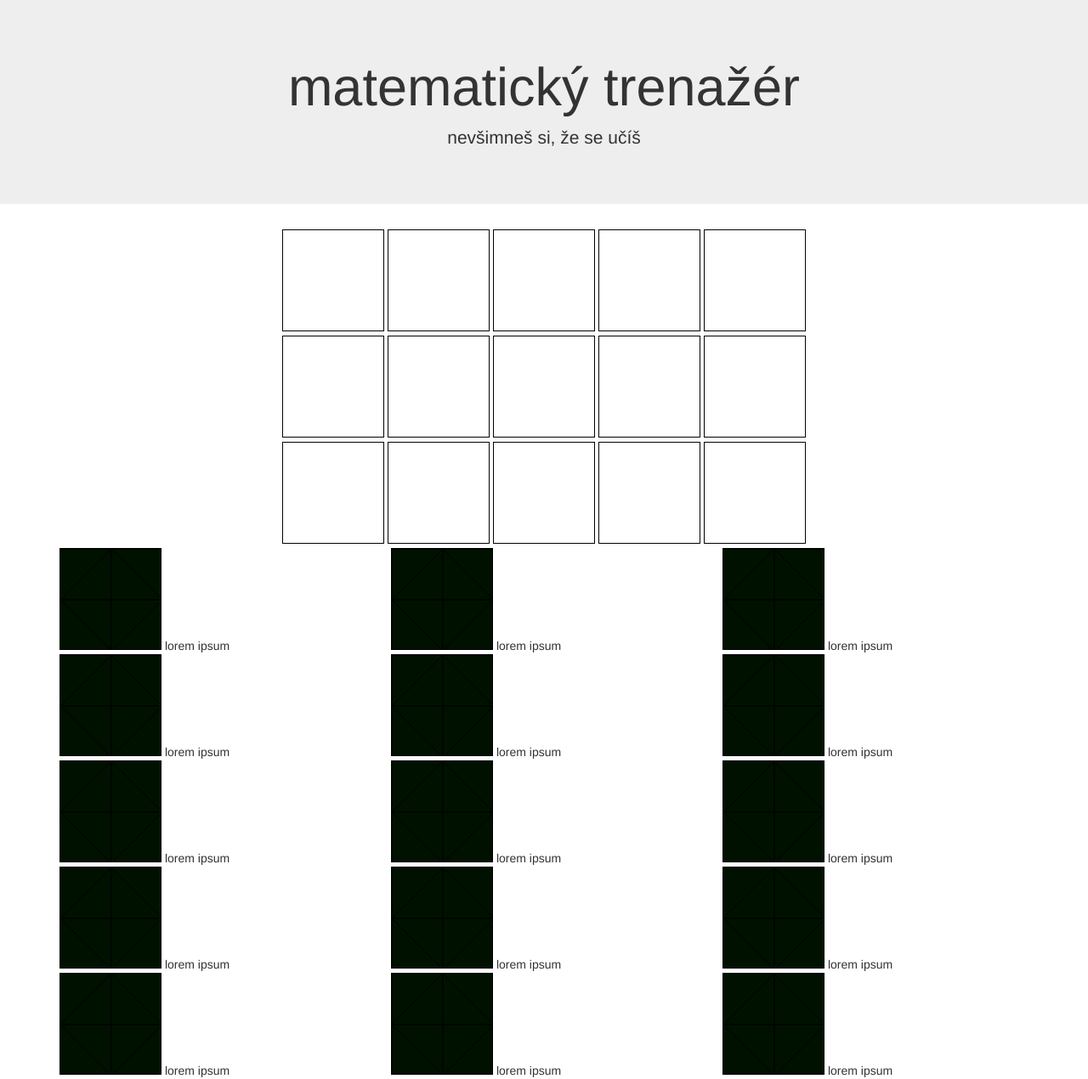
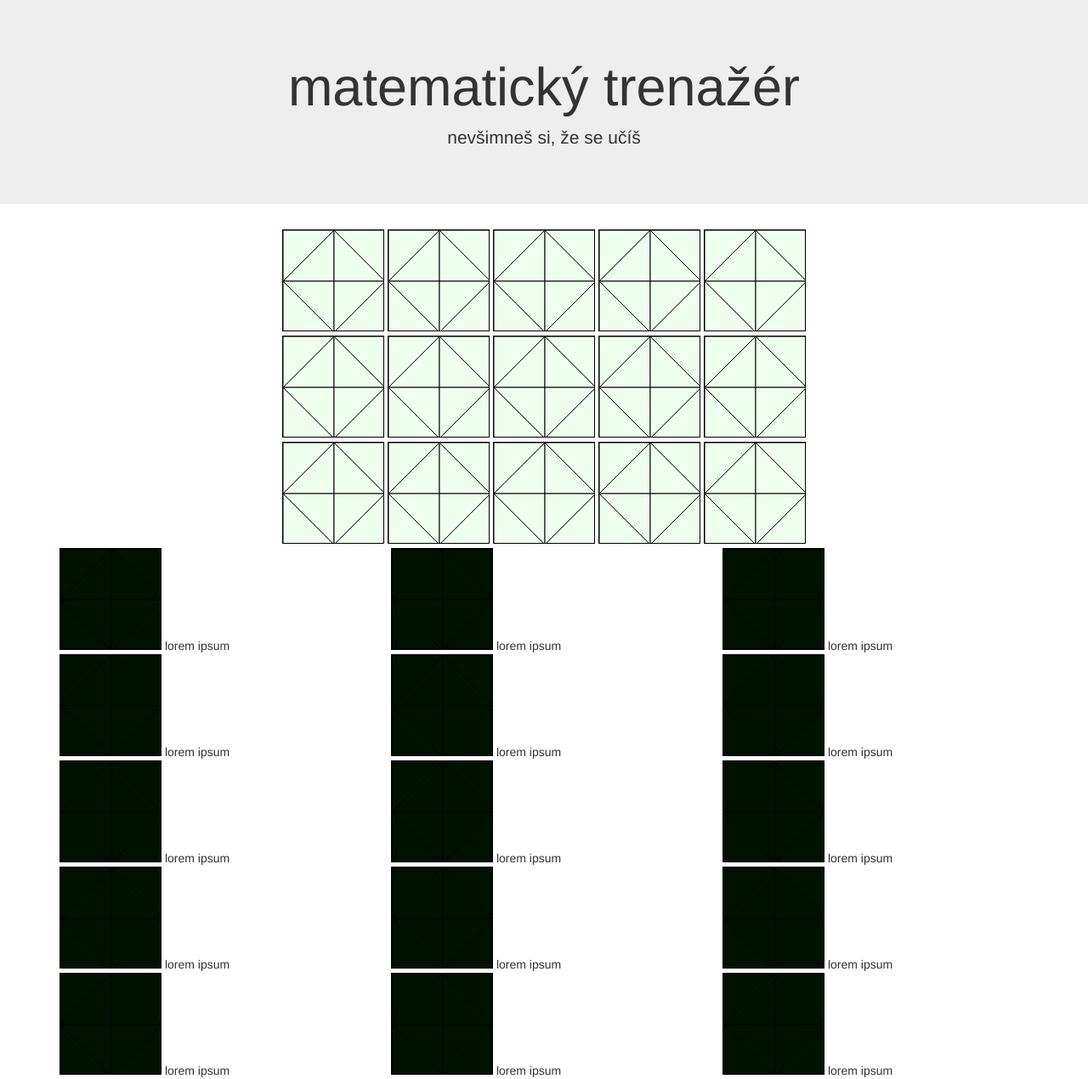
Before and after one commit to vaclavV/mathPuzzle, a PHP site: page / in a window 1280 px wide. Shown: the whole page at 85% size. Run offline with PHP 8.4, Linux system fonts and the light colour scheme; data that the repository does not hold is empty.

Commit message:
funkce na vzkresleni segmentu (index)

```diff
--- a/index.php
+++ b/index.php
@@ -20,21 +20,21 @@
             <div class="row">
                 <div class="col-sm-12, plocha">
 
-                    <svg width="120" height="120" class="segment" id=""></svg>
-                    <svg width="120" height="120" class="segment" id=""></svg>
-                    <svg width="120" height="120" class="segment" id=""></svg>
-                    <svg width="120" height="120" class="segment" id=""></svg>
-                    <svg width="120" height="120" class="segment" id=""></svg><br>
-                    <svg width="120" height="120" class="segment" id=""></svg>
-                    <svg width="120" height="120" class="segment" id=""></svg>
-                    <svg width="120" height="120" class="segment" id=""></svg>
-                    <svg width="120" height="120" class="segment" id=""></svg>
-                    <svg width="120" height="120" class="segment" id=""></svg><br>
-                    <svg width="120" height="120" class="segment" id=""></svg>
-                    <svg width="120" height="120" class="segment" id=""></svg>
-                    <svg width="120" height="120" class="segment" id=""></svg>
-                    <svg width="120" height="120" class="segment" id=""></svg>
-                    <svg width="120" height="120" class="segment" id=""></svg><br>
+                    <svg width="120" height="120" class="segment" id=""><?php include './source/funkceMP.php';  drawSegment(1);?></svg>
+                    <svg width="120" height="120" class="segment" id=""><?php drawSegment(2);?></svg>
+                    <svg width="120" height="120" class="segment" id=""><?php drawSegment(3);?></svg>
+                    <svg width="120" height="120" class="segment" id=""><?php drawSegment(4);?></svg>
+                    <svg width="120" height="120" class="segment" id=""><?php drawSegment(5);?></svg><br>
+                    <svg width="120" height="120" class="segment" id=""><?php drawSegment(6);?></svg>
+                    <svg width="120" height="120" class="segment" id=""><?php drawSegment(7);?></svg>
+                    <svg width="120" height="120" class="segment" id=""><?php drawSegment(8);?></svg>
+                    <svg width="120" height="120" class="segment" id=""><?php drawSegment(9);?></svg>
+                    <svg width="120" height="120" class="segment" id=""><?php drawSegment(10);?></svg><br>
+                    <svg width="120" height="120" class="segment" id=""><?php drawSegment(11);?></svg>
+                    <svg width="120" height="120" class="segment" id=""><?php drawSegment(12);?></svg>
+                    <svg width="120" height="120" class="segment" id=""><?php drawSegment(13);?></svg>
+                    <svg width="120" height="120" class="segment" id=""><?php drawSegment(14);?></svg>
+                    <svg width="120" height="120" class="segment" id=""><?php drawSegment(15);?></svg><br>
                 </div></div>
             <div class="row">
                 <div class="col-sm-4">
@@ -130,6 +130,6 @@
                 </div>
             </div>
         </div>
-
+        <script src="source/hriste.js"></script>
     </body>
 </html>
--- /dev/null
+++ b/source/funkceMP.php
@@ -0,0 +1,23 @@
+<?php
+
+
+function drawSegment($noSegment){
+    $noTriangle=0;
+
+echo '<polygon onclick="changeColor(this, '.$noTriangle.', '.$noSegment.')" points="0,0 0,60 60,0" class="segment segment-1-'.$noSegment.'-'.($noTriangle + 1).'"
+style="fill:#EFE;" />';$noTriangle++;
+ echo'<polygon onclick="changeColor(this, '.$noTriangle.', '.$noSegment.')" points="0,60 60,60 60,0" class="segment segment-1-'.$noSegment.'-'.($noTriangle + 1).'"
+                 style="fill:#EFE;" />';$noTriangle++;
+ echo'<polygon onclick="changeColor(this, '.$noTriangle.', '.$noSegment.')" points="60,0 60,60 120,60" class="segment segment-1-'.$noSegment.'-'.($noTriangle + 1).'"
+                 style="fill:#EFE;" />';$noTriangle++;
+ echo'<polygon onclick="changeColor(this, '.$noTriangle.', '.$noSegment.')" points="60,0 120,0 120,60" class="segment segment-1-'.$noSegment.'-'.($noTriangle + 1).'"
+                 style="fill:#EFE;" />';$noTriangle++;
+ echo'<polygon onclick="changeColor(this, '.$noTriangle.', '.$noSegment.')" points="0,60 0,120 60,120" class="segment segment-1-'.$noSegment.'-'.($noTriangle + 1).'"
+                 style="fill:#EFE;" />';$noTriangle++;
+ echo'<polygon onclick="changeColor(this, '.$noTriangle.', '.$noSegment.')" points="0,60 60,120 60,60" class="segment segment-1-'.$noSegment.'-'.($noTriangle + 1).'"
+                 style="fill:#EFE;" />';$noTriangle++;
+ echo'<polygon onclick="changeColor(this, '.$noTriangle.', '.$noSegment.')" points="120,60 60,120 120,120" class="segment segment-1-'.$noSegment.'-'.($noTriangle + 1).'"
+                 style="fill:#EFE;" />';$noTriangle++;
+ echo'<polygon onclick="changeColor(this, '.$noTriangle.', '.$noSegment.')" points="60,60 120,60 60,120" class="segment segment-1-'.$noSegment.'-'.($noTriangle + 1).'"
+                 style="fill:#EFE;" />';
+}
--- a/source/hriste.js
+++ b/source/hriste.js
@@ -1,12 +1,26 @@
 
 
 
-var color=[1,1,1,1,1,1,1,1];
+var color=[[1,1,1,1,1,1,1,1],
+    [1,1,1,1,1,1,1,1],
+[1,1,1,1,1,1,1,1],
+[1,1,1,1,1,1,1,1],
+[1,1,1,1,1,1,1,1],
+[1,1,1,1,1,1,1,1],
+[1,1,1,1,1,1,1,1],
+[1,1,1,1,1,1,1,1],
+[1,1,1,1,1,1,1,1],
+[1,1,1,1,1,1,1,1],
+[1,1,1,1,1,1,1,1],
+[1,1,1,1,1,1,1,1],
+[1,1,1,1,1,1,1,1],
+[1,1,1,1,1,1,1,1],
+[1,1,1,1,1,1,1,1]];
 
-function changeColor(elmnt, no){
-    if(color[no]==1){
- elmnt.style.fill='#000';
-color[no]=0;
+function changeColor(elmnt, no, position){
+    if(color[position][no]==1){
+ elmnt.style.fill='#020';
+color[position][no]=0;
     }else{ elmnt.style.fill='#EFE';
- color[no]=1;}
+ color[position][no]=1;}
     }
--- /dev/null
+++ b/source/puzzle.js
@@ -0,0 +1,5 @@
+/*
+ * To change this license header, choose License Headers in Project Properties.
+ * To change this template file, choose Tools | Templates
+ * and open the template in the editor.
+ */
```
Also changed, not shown: hriste.js (deleted, +0 -12 lines).
